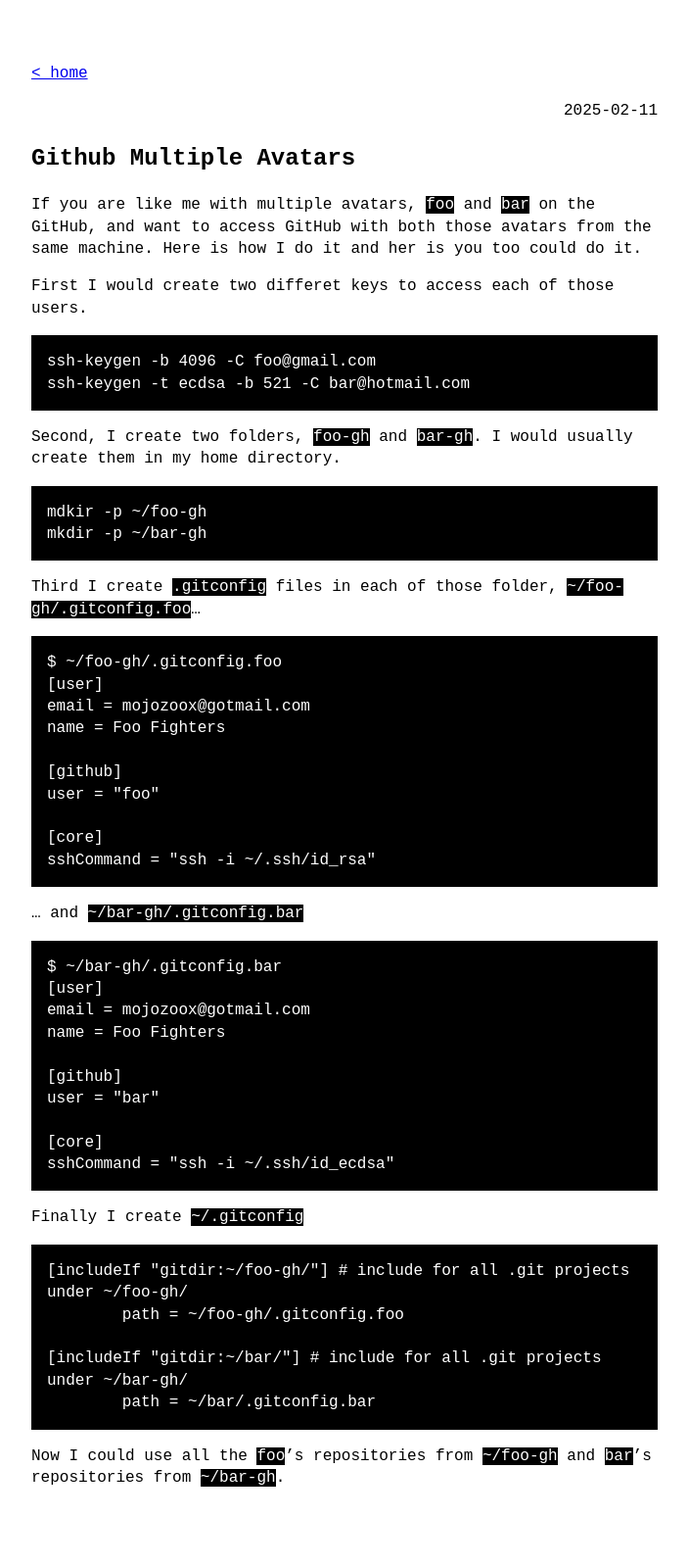
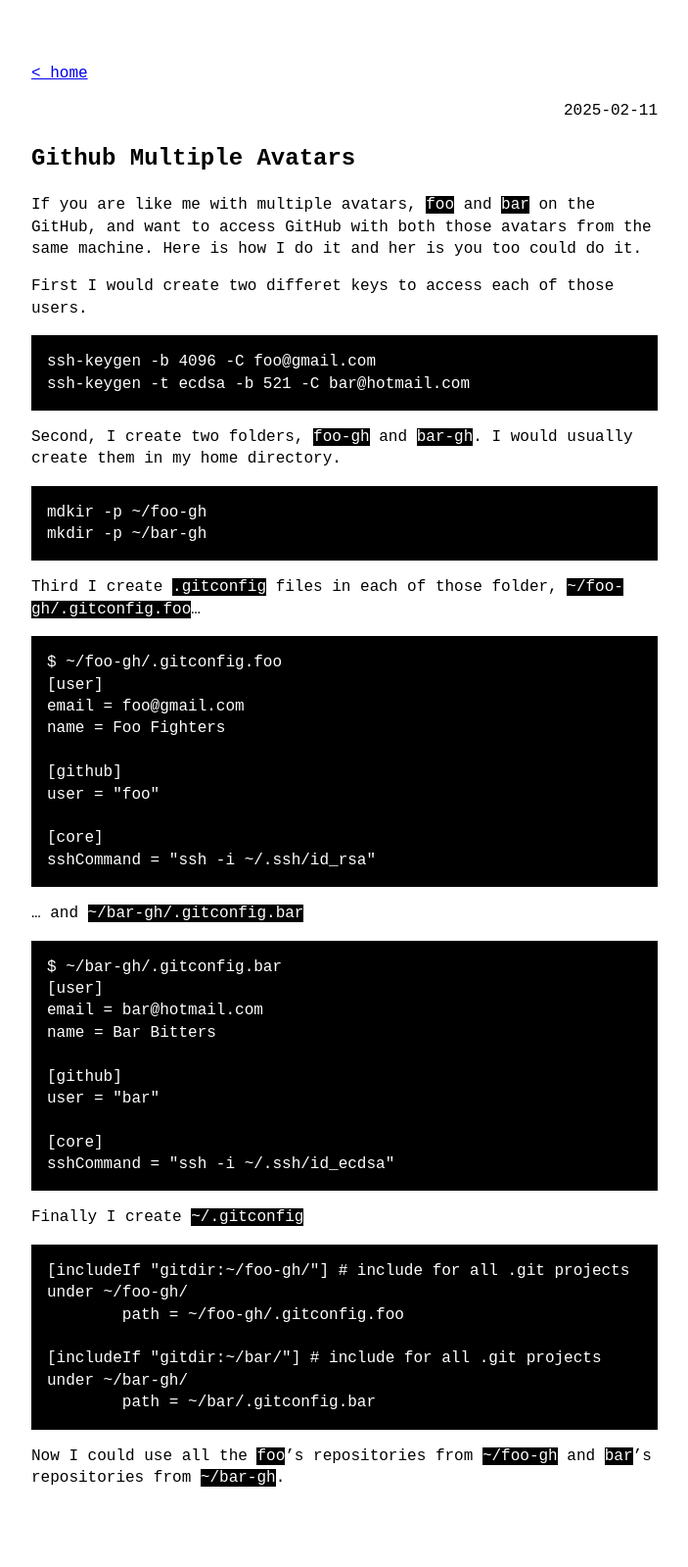
Before and after one commit to samof76/samof76.github.io, a Jekyll site: the page built from _posts/2025-02-11-github-multiple-avatars.md, in a window 1280 px wide. Shown: the whole page at 98% size, without its empty margins (288-991 px from the left). Built offline with Jekyll 4.4.1, drawn with Linux system fonts in a browser that asks for light colours; our own code applies the rules of GitHub Pages for plain Markdown files.

````diff
--- a/_posts/2025-02-11-github-multiple-avatars.md
+++ b/_posts/2025-02-11-github-multiple-avatars.md
@@ -19,7 +19,7 @@
 ```
 $ ~/foo-gh/.gitconfig.foo
 [user]
-email = mojozoox@gotmail.com
+email = foo@gmail.com
 name = Foo Fighters
 
 [github]
@@ -34,8 +34,8 @@
 ```
 $ ~/bar-gh/.gitconfig.bar
 [user]
-email = mojozoox@gotmail.com
-name = Foo Fighters
+email = bar@hotmail.com
+name = Bar Bitters
 
 [github]
 user = "bar"
````
